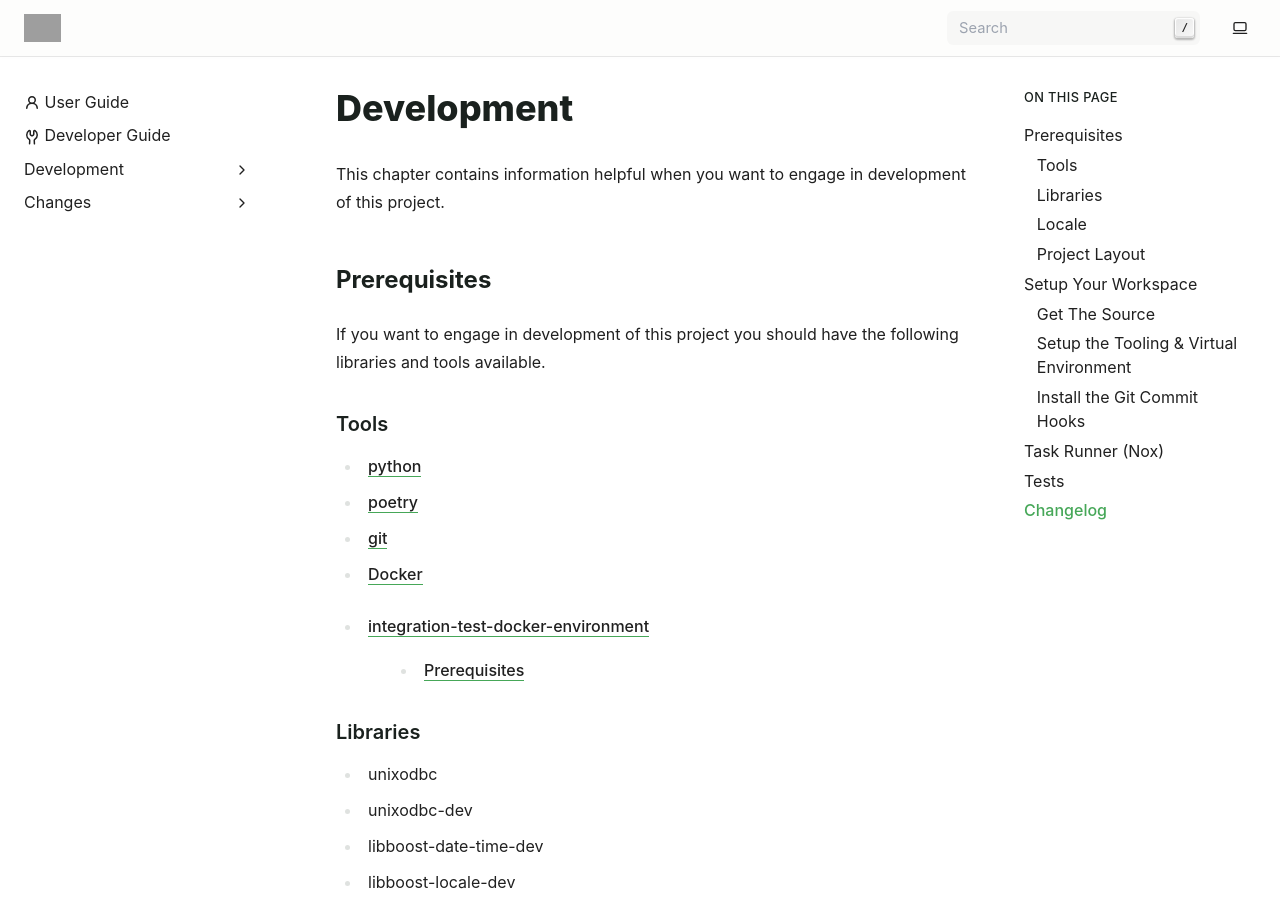
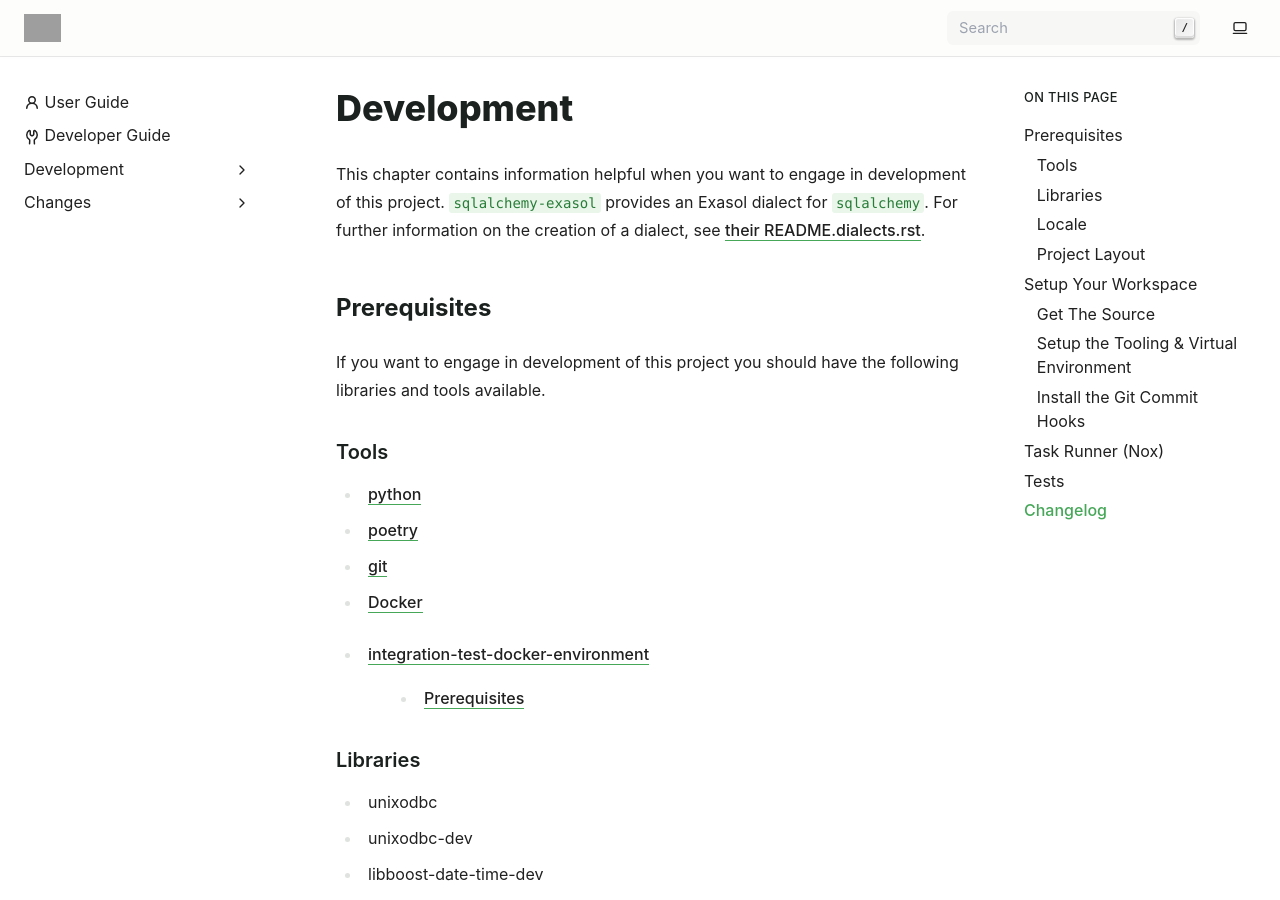
Before and after one commit to exasol/sqlalchemy-exasol, a Sphinx documentation site: the page built from doc/developer_guide/developer_guide.rst, in a window 1280 px wide and 900 px high. Built offline with Sphinx 7.4.7, drawn with Linux system fonts in a browser that asks for light colours; pages that are not in the unit, such as notebooks, are missing from menus; grey boxes are pictures that could not be loaded.

Commit message:
Add line about documentation for dialects

```diff
--- a/doc/developer_guide/developer_guide.rst
+++ b/doc/developer_guide/developer_guide.rst
@@ -1,6 +1,8 @@
 Development
 ============
 This chapter contains information helpful when you want to engage in development of this project.
+``sqlalchemy-exasol`` provides an Exasol dialect for ``sqlalchemy``. For further information
+on the creation of a dialect, see `their README.dialects.rst <https://github.com/sqlalchemy/sqlalchemy/blob/main/README.dialects.rst>`__.
 
 Prerequisites
 -------------
```
